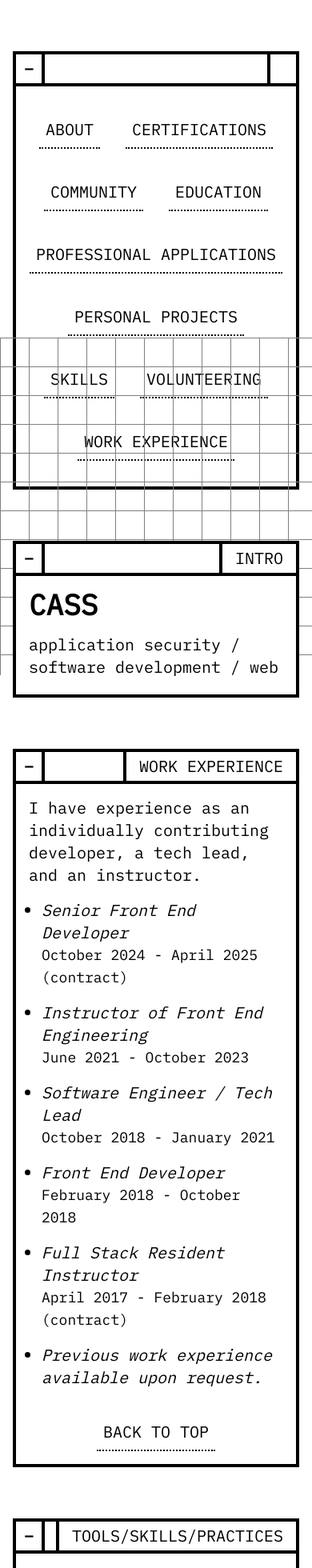
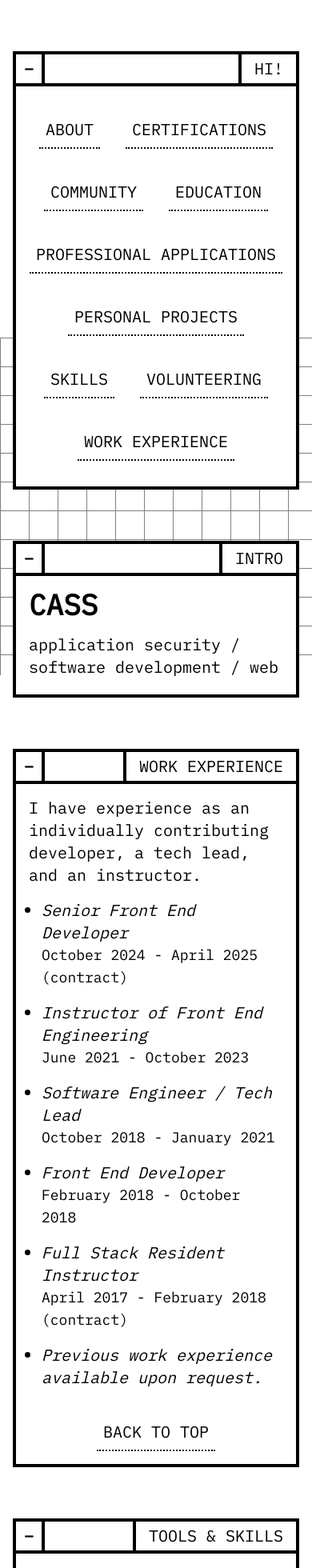
Before and after one commit to CassandraGoose/portfolio-2025, a React (Vite) app: page / in a window 390 px wide. Shown: the top 1960 px of the page at 80% size. Built offline with nearby package versions, Linux system fonts and the light colour scheme.

Commit message:
adjust mobile card view

```diff
--- a/src/App.tsx
+++ b/src/App.tsx
@@ -14,7 +14,7 @@ import Volunteering from "./components/VolunteeringCard";
 function App() {
   return (
     <>
-      <div className="lg:mx-16 text-xl">
+      <div className="lg:mx-16 text-xl relative z-50">
         <NavCard />
       </div>
       <main className="grid md:grid-cols-2 text-xl lg:mx-16 relative z-50">
--- a/src/components/ConferenceCard.tsx
+++ b/src/components/ConferenceCard.tsx
@@ -5,9 +5,14 @@ function CommunityCard() {
   return (
     <Card
       nav={
-        <p className="border-l-4 border-solid border-black justify-center px-4 flex items-center">
+        <>
+        <p className="border-l-4 border-solid border-black justify-center px-4 items-center hidden lg:flex">
           CONFERENCES / CONVENTIONS / MEETUPS / ETC
         </p>
+        <p className="border-l-4 border-solid border-black justify-center px-4 flex items-center flex lg:hidden">
+          CONS & MEETUPS
+        </p>
+        </>
       }
       id="community"
       context={""}
--- a/src/components/NavCard.tsx
+++ b/src/components/NavCard.tsx
@@ -1,12 +1,12 @@
 import Card from './Card'
 import LinkButton from './LinkButton'
 
-function IntroCard() {
+function NavCard() {
   return (
     <Card
       nav={
         <p className='border-l-4 border-solid border-black justify-center px-4 flex items-center'>
-
+          HI!
         </p>
       }
       id="nav"
@@ -29,4 +29,4 @@ function IntroCard() {
   )
 }
 
-export default IntroCard
+export default NavCard
--- a/src/components/ProjectsCard.tsx
+++ b/src/components/ProjectsCard.tsx
@@ -6,9 +6,14 @@ function ProjectsCard() {
   return (
     <Card
       nav={
-        <p className="border-l-4 border-solid border-black justify-center px-4 flex items-center">
+        <>
+        <p className="border-l-4 border-solid border-black justify-center px-4 items-center hidden md:flex">
           PRODUCTION APPLICATIONS
         </p>
+         <p className="border-l-4 border-solid border-black justify-center px-4 items-center flex md:hidden">
+          PROD APPLICATIONS
+        </p>
+        </>
       }
       id="pro"
       context={
--- a/src/components/SkillsCard.tsx
+++ b/src/components/SkillsCard.tsx
@@ -67,9 +67,14 @@ function SkillsCard() {
   return (
     <Card
       nav={
-        <p className="border-l-4 border-solid border-black justify-center px-4 flex items-center">
-          TOOLS/SKILLS/PRACTICES
+        <>
+        <p className="border-l-4 border-solid border-black justify-center px-4 items-center hidden md:flex">
+          TOOLS / SKILLS / PRACTICES
         </p>
+        <p className="border-l-4 border-solid border-black justify-center px-4 items-center flex md:hidden">
+          TOOLS & SKILLS
+        </p>
+        </>
       }
       id="skills"
     >
```
